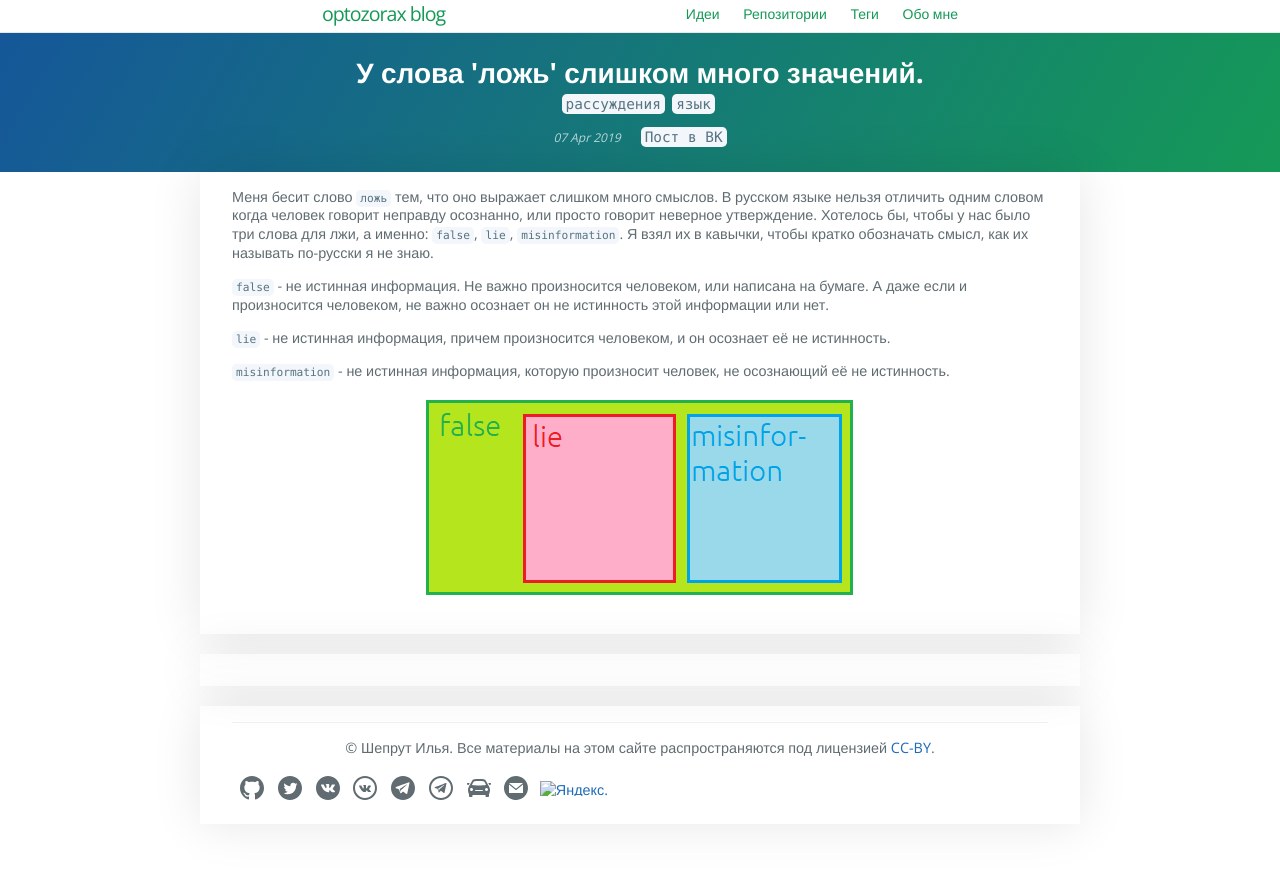
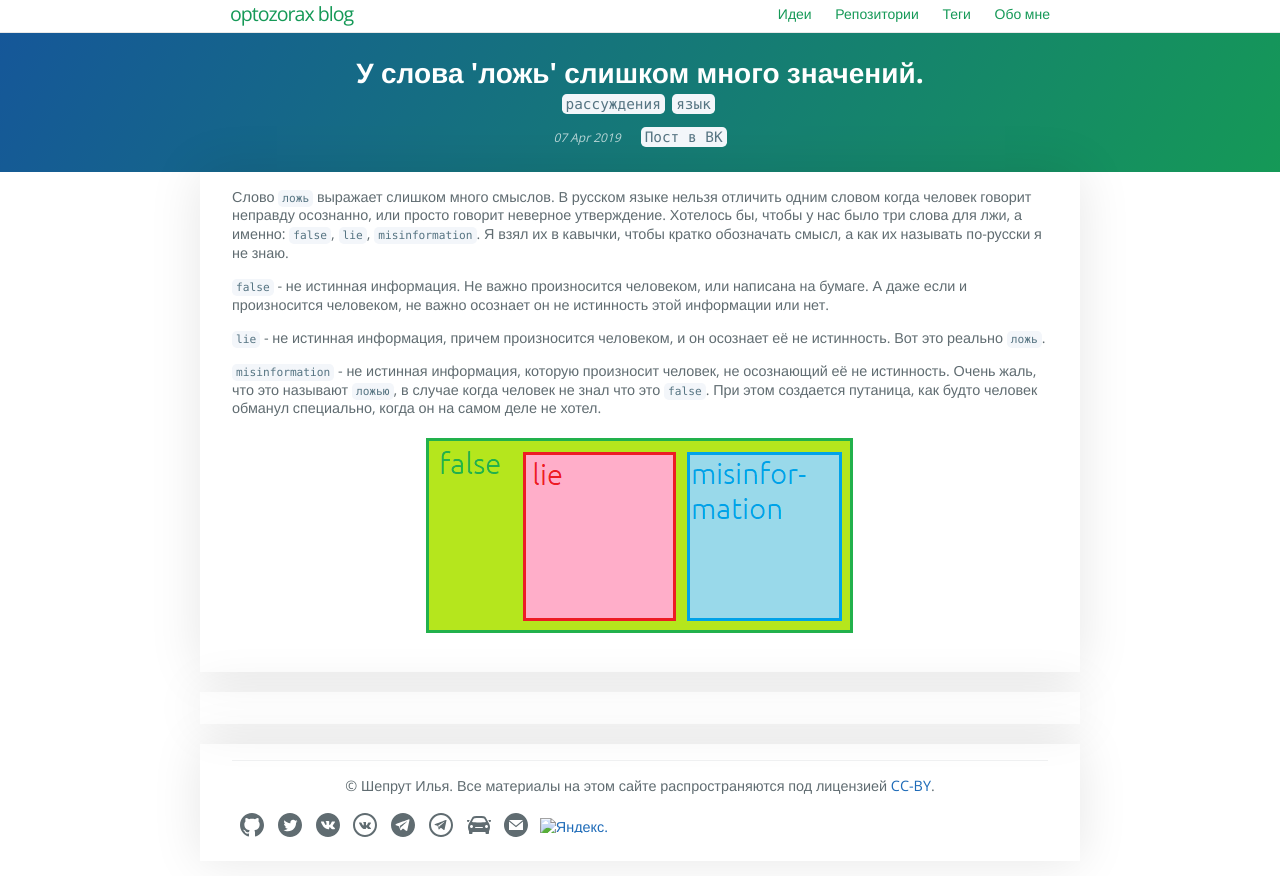
Before and after one commit to optozorax/blog_old, a Jekyll site: the page built from _posts/2019-04-07-lie.markdown, in a window 1280 px wide. Shown: the top 876 px of the page. Built offline with Jekyll 4.4.1, drawn with Linux system fonts in a browser that asks for light colours; comment, search, counter and statistics services are not loaded.

Commit message:
Увеличил пространство в заголовке * Подредактировал статью о лжи

```diff
--- a/_posts/2019-04-07-lie.markdown
+++ b/_posts/2019-04-07-lie.markdown
@@ -3,17 +3,17 @@ layout: post
 title: "У слова 'ложь' слишком много значений."
 tags: рассуждения язык
 permalink: lie
-description: "И меня это бесит. Объясняю почему."
+description: "Их как минимум три. Использование одного слова для таких разных значений создает путаницу."
 image: /assets/img/lie.png
 vk: https://vk.com/optoblog?w=wall-169103586_8
 ---
 
-Меня бесит слово `ложь` тем, что оно выражает слишком много смыслов. В русском языке нельзя отличить одним словом когда человек говорит неправду осознанно, или просто говорит неверное утверждение. Хотелось бы, чтобы у нас было три слова для лжи, а именно: `false`, `lie`, `misinformation`. Я взял их в кавычки, чтобы кратко обозначать смысл, как их называть по-русски я не знаю.
+Слово `ложь` выражает слишком много смыслов. В русском языке нельзя отличить одним словом когда человек говорит неправду осознанно, или просто говорит неверное утверждение. Хотелось бы, чтобы у нас было три слова для лжи, а именно: `false`, `lie`, `misinformation`. Я взял их в кавычки, чтобы кратко обозначать смысл, а как их называть по-русски я не знаю.
 
 `false` - не истинная информация. Не важно произносится человеком, или написана на бумаге. А даже если и произносится человеком, не важно осознает он не истинность этой информации или нет.
 
-`lie` - не истинная информация, причем произносится человеком, и он осознает её не истинность.
+`lie` - не истинная информация, причем произносится человеком, и он осознает её не истинность. Вот это реально `ложь`.
 
-`misinformation` - не истинная информация, которую произносит человек, не осознающий её не истинность.
+`misinformation` - не истинная информация, которую произносит человек, не осознающий её не истинность. Очень жаль, что это называют `ложью`, в случае когда человек не знал что это `false`. При этом создается путаница, как будто человек обманул специально, когда он на самом деле не хотел.
 
 <img src="/assets/img/lie.png">
--- a/_sass/blog/_base.scss
+++ b/_sass/blog/_base.scss
@@ -2,8 +2,7 @@
  * Wrapper
  */
 .wrapper {
-  max-width: -webkit-calc(#{$navbar-width} - (#{$spacing-unit} * 2));
-  max-width:         calc(#{$navbar-width} - (#{$spacing-unit} * 2));
+  max-width: 55rem;
   margin-right: auto;
   margin-left: auto;
   padding-right: $spacing-unit;
```
